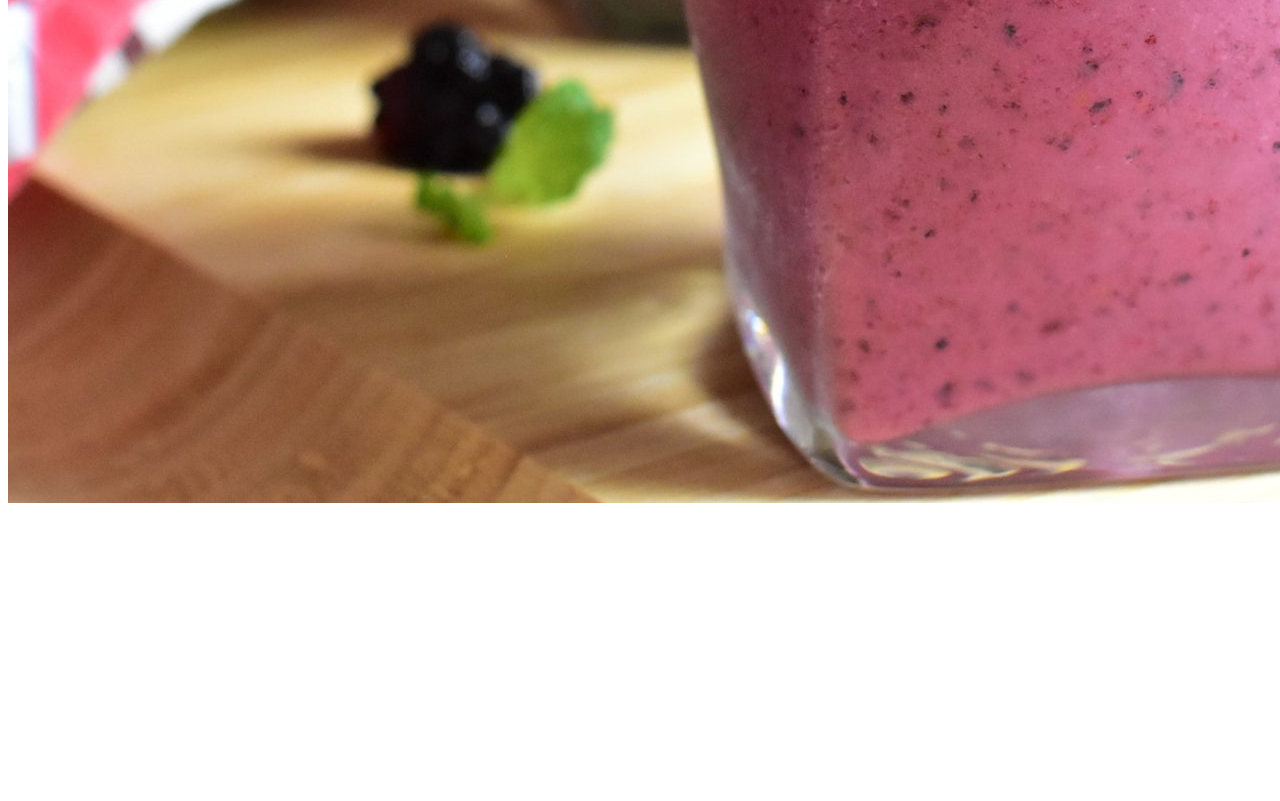
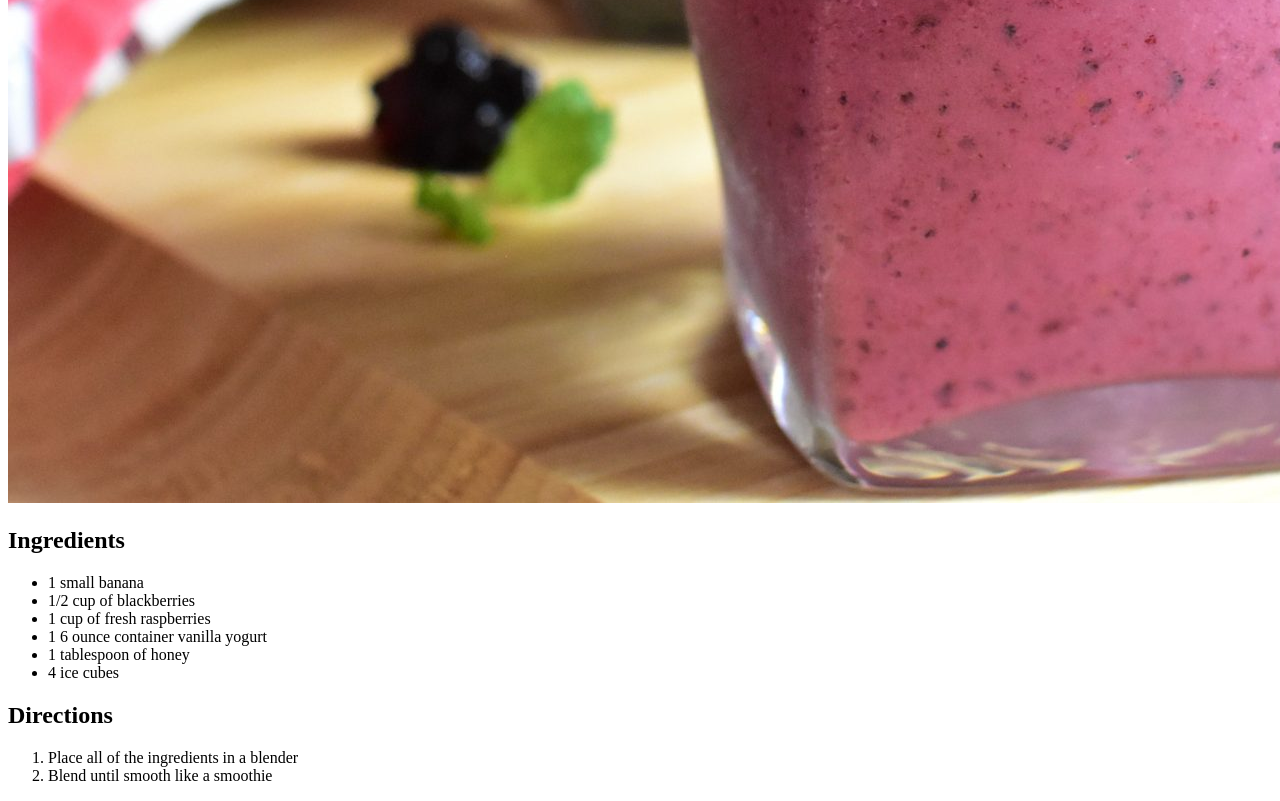
Before and after one commit to hidden-sea/odin-recipes, a plain HTML site: page recipes/raspberry-blackberry-smoothie.html in a window 1280 px wide. Shown: the part 1077-1878 px from the top of the page. Before the commit the page ends 1592 px from the top, so only its background shows below. Drawn offline with Linux system fonts and the light colour scheme.

Commit message:
Complete raspberry and blackberry smoothie page

```diff
--- a/recipes/raspberry-blackberry-smoothie.html
+++ b/recipes/raspberry-blackberry-smoothie.html
@@ -6,4 +6,18 @@
 <body>
 <h1>Raspberry and Blackberry Smoothie </h1>
 <img src="../image.jpg" alt="picture of raspberry and blackberry smoothie">
+<h2>Ingredients</h2>
+<ul>
+<li> 1 small banana </li>
+<li> 1/2 cup of blackberries </li>
+<li> 1 cup of fresh raspberries </li>
+<li> 1 6 ounce container vanilla yogurt </li>
+<li> 1 tablespoon of honey </li>
+<li> 4 ice cubes </li>
+</ul>
+<h2> Directions</h2>
+<ol>
+<li> Place all of the ingredients in a blender </li>
+<li> Blend until smooth like a smoothie </li>
 </body>
+</html>
```
